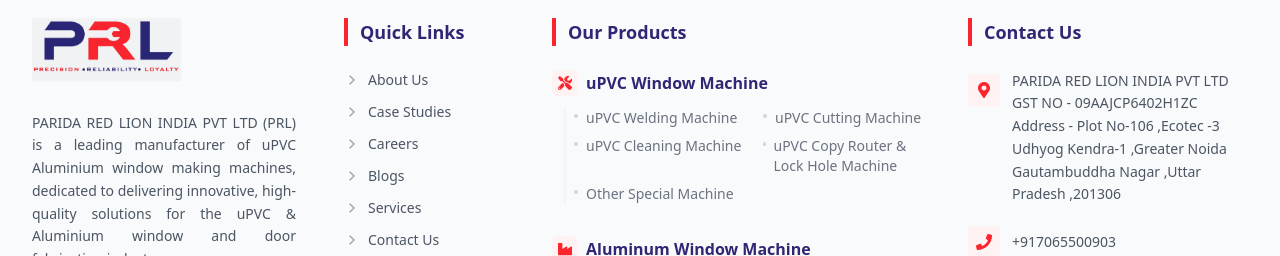
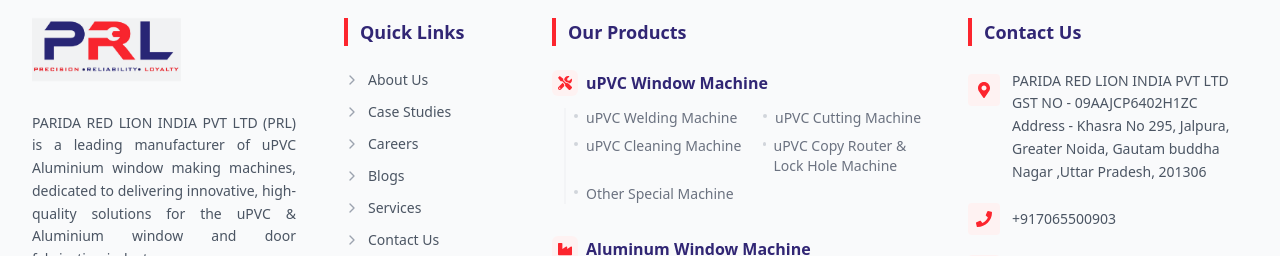
Before and after one commit to Ritiktyagi151/PRL-Machine, a React (Vite) app in the folder prl-frontend/: page / in a window 1280 px wide. Shown: the part 8906-9162 px from the top of the page. Built offline with nearby package versions, Linux system fonts and the light colour scheme; no server answers; what react-head would draw is missing.

Commit message:
change address into the footer and contact us

```diff
--- a/prl-frontend/src/components/Footer.jsx
+++ b/prl-frontend/src/components/Footer.jsx
@@ -45,7 +45,7 @@
     ],
     contactInfo: {
       address:
-        "PARIDA RED LION INDIA PVT LTD GST NO - 09AAJCP6402H1ZC Address - Plot No-106 ,Ecotec -3 Udhyog Kendra-1 ,Greater Noida Gautambuddha Nagar ,Uttar Pradesh ,201306",
+        "PARIDA RED LION INDIA PVT LTD GST NO - 09AAJCP6402H1ZC Address - Khasra No 295, Jalpura, Greater Noida, Gautam buddha Nagar ,Uttar Pradesh, 201306",
       phone: "+917065500903",
       email: "r.k.parida015@gmail.com",
     },
--- a/prl-frontend/src/pages/Contact-Us/Contact.jsx
+++ b/prl-frontend/src/pages/Contact-Us/Contact.jsx
@@ -39,7 +39,7 @@
         // Fallback to static data in case of API failure
         setPageData({
           contactInfo: {
-            address: `PARIDA RED LION INDIA PVT LTD\nGST NO - 09AAJCP6402H1ZC\nAddress - Plot No-106, Ecotec -3\nUdhyog Kendra-1, Greater Noida\nGautambuddha Nagar, Uttar Pradesh, 201306`,
+            address: `PARIDA RED LION INDIA PVT LTD\nGST NO - 09AAJCP6402H1ZC\nAddress - Khasra No 295, Jalpura,\nGreater Noida, Gautam buddha Nagar ,\nUttar Pradesh, 201306`,
             phone: "+91 7065500903",
             email: "r.k.parida015@gmail.com",
             hours:
@@ -75,7 +75,7 @@
     ) {
       setLoading(false);
       alert(
-        "Please fill out all required fields: Name, Email, Subject, and Message."
+        "Please fill out all required fields: Name, Email, Subject, and Message.",
       );
       return;
     }
@@ -110,7 +110,7 @@
             _template: "table", // Formats the email neatly
             // _captcha: "false" // Uncomment to disable ReCaptcha if needed
           }),
-        }
+        },
       );
 
       const data = await res.json();
```
